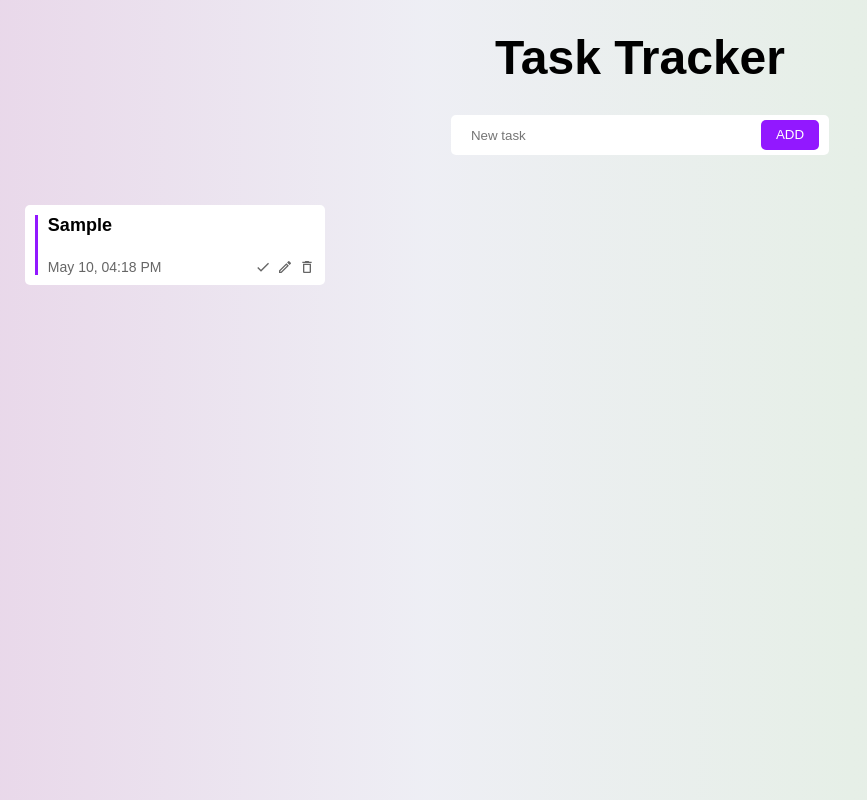
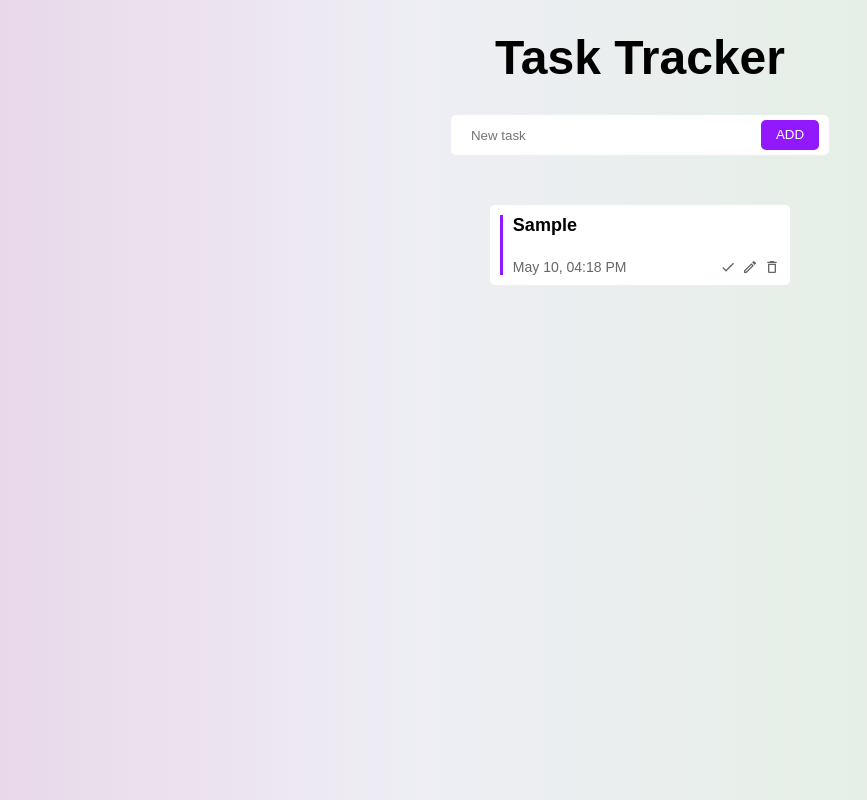
Before and after one commit to GETID1/create-react-app-temp, a React (Create React App) app: page / in a window 1280 px wide. Both pictures are taken after typing "Sample" into the empty fields and a click on the button "ADD". Shown: the whole page, without its empty margins (0-867 px from the left). Built offline with nearby package versions, Linux system fonts and the light colour scheme.

Commit message:
feat: ui

```diff
--- a/src/components/TodoItemComp/index.jsx
+++ b/src/components/TodoItemComp/index.jsx
@@ -7,7 +7,7 @@ import {
   createEditTodoAction,
 } from "../../store/actionCreators";
 
-const TodoItemComp = ({ todo, dispatch, style }) => {
+const TodoItemComp = ({ todo, dispatch }) => {
   const [isEdit, setIsEdit] = React.useState(false);
   const [tempTitle, setTempTitle] = React.useState(todo.title);
   const dispatchEditTodoAction = (id, title) => {
@@ -15,7 +15,7 @@ const TodoItemComp = ({ todo, dispatch, style }) => {
     dispatch(createEditTodoAction(todo.id, tempTitle));
   };
   return (
-    <div className="todo-item-comp-container" style={style}>
+    <div className="todo-item-comp-container">
       <div
         className="todo-item-comp-line"
         style={{
--- a/src/components/TodosComp/index.css
+++ b/src/components/TodosComp/index.css
@@ -1,7 +1,9 @@
 .todos-comp-container {
   display: flex;
   flex-wrap: wrap;
-  width: 1230px;
+  justify-content: space-around;
+  width: 100%;
+  max-width: 1280px;
   margin-top: 50px;
 }
 .todos-comp-container .todos-comp-empty {
--- a/src/components/TodosComp/index.jsx
+++ b/src/components/TodosComp/index.jsx
@@ -14,9 +14,6 @@ const TodosComp = ({ todos, dispatch }) => {
               key={todo.id}
               todo={todo}
               dispatch={dispatch}
-              style={{
-                marginRight: idx % 4 === 3 ? 0 : "10px",
-              }}
             />
           ))}
         </>
```
